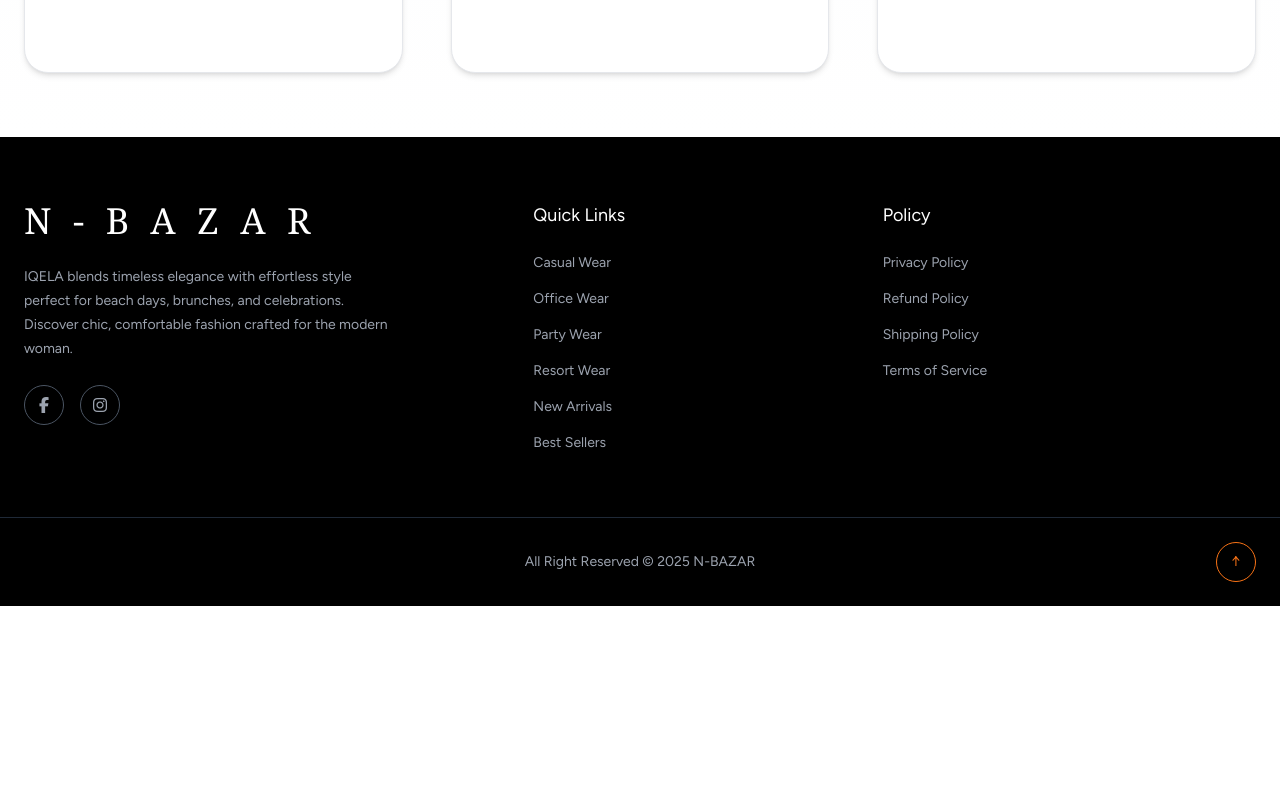
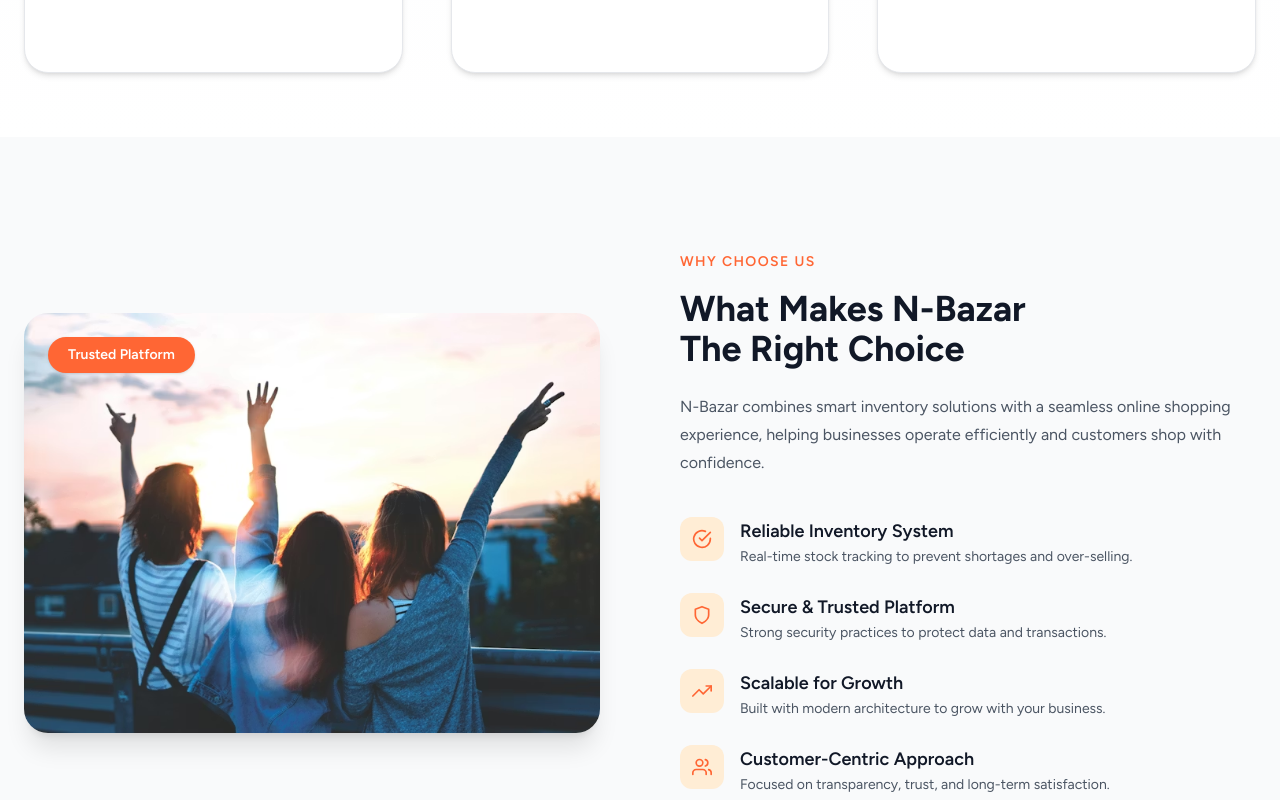
Before and after one commit to Saraswatikumar001/n-bazzar, a React (Vite) app: page /about in a window 1280 px wide. Shown: the part 3080-3880 px from the top of the page. Before the commit the page ends 3686 px from the top, so only its background shows below. Built offline with nearby package versions, Linux system fonts and the light colour scheme.

Commit message:
saraswati-15/12/25

```diff
--- a/src/App.jsx
+++ b/src/App.jsx
@@ -15,6 +15,7 @@
         <Routes>
           <Route path='/' element={<Home />} />
           <Route path='/about' element={<AboutUs />} />
+
         </Routes>
         <WhatsAppButton />
         <Footer />
--- a/src/components/layout/Navbar.jsx
+++ b/src/components/layout/Navbar.jsx
@@ -79,7 +79,7 @@
             <span>|</span>
 
             <li className="relative group cursor-pointer">
-              <Link to="/services">
+              <Link to="/outlets">
                 OUTLETS
                 <div className="absolute left-0 top-6 w-0 h-[3px] bg-red-600 transition-all duration-300 group-hover:w-full"></div>
               </Link>
--- a/src/pages/about/AboutUs.jsx
+++ b/src/pages/about/AboutUs.jsx
@@ -2,6 +2,7 @@
 import WhoWeAre from "./WhoWeAre";
 import MissionVision from "./MissionVision";
 import WhatWeOffer from "./WhatWeOffer";
+import WhyChooseUs from "./WhyChooseUs";
 
 const AboutUs = () => {
     return (
@@ -10,6 +11,7 @@
           <WhoWeAre />
           <MissionVision />
           <WhatWeOffer />
+          <WhyChooseUs />
         </div>
     );
 }
--- a/src/pages/about/WhyChooseUs.jsx
+++ b/src/pages/about/WhyChooseUs.jsx
@@ -1,78 +1,108 @@
 import { motion } from "framer-motion";
+import {
+  FiCheckCircle,
+  FiShield,
+  FiTrendingUp,
+  FiUsers,
+} from "react-icons/fi";
+
+import whyImg from "../../assets/vision5.avif"; // add a real image here
 
 const reasons = [
   {
     title: "Reliable Inventory System",
-    desc: "Accurate real-time stock management to avoid over-selling or stock shortages.",
+    desc: "Real-time stock tracking to prevent shortages and over-selling.",
+    icon: FiCheckCircle,
   },
   {
-    title: "User-Friendly Experience",
-    desc: "Simple navigation and smooth workflows for customers and vendors alike.",
+    title: "Secure & Trusted Platform",
+    desc: "Strong security practices to protect data and transactions.",
+    icon: FiShield,
   },
   {
-    title: "Secure & Scalable Platform",
-    desc: "Built with modern technologies ensuring data safety and future growth.",
-  },
-  {
-    title: "Fast Order Processing",
-    desc: "Optimized order handling and delivery tracking for better efficiency.",
-  },
-  {
-    title: "Responsive & Mobile Ready",
-    desc: "Works seamlessly across mobile, tablet, and desktop devices.",
+    title: "Scalable for Growth",
+    desc: "Built with modern architecture to grow with your business.",
+    icon: FiTrendingUp,
   },
   {
     title: "Customer-Centric Approach",
-    desc: "Focused on trust, transparency, and long-term customer satisfaction.",
+    desc: "Focused on transparency, trust, and long-term satisfaction.",
+    icon: FiUsers,
   },
 ];
 
 const WhyChooseUs = () => {
   return (
     <section className="bg-gray-50 dark:bg-gray-900 py-28 px-6">
-      <div className="max-w-7xl mx-auto">
+      <div className="max-w-7xl mx-auto grid grid-cols-1 lg:grid-cols-2 gap-20 items-center">
 
-        {/* HEADER */}
-        <div className="max-w-3xl mb-20">
+        {/* LEFT IMAGE */}
+        <motion.div
+          initial={{ opacity: 0, x: -40 }}
+          whileInView={{ opacity: 1, x: 0 }}
+          viewport={{ once: true }}
+          transition={{ duration: 0.6 }}
+          className="relative"
+        >
+          <img
+            src={whyImg}
+            alt="Why choose N-Bazar"
+            className="rounded-3xl shadow-xl object-cover w-full h-[420px]"
+          />
+
+          {/* Accent badge */}
+          <div className="absolute top-6 left-6 bg-[#FF6634] text-white
+                          px-5 py-2 rounded-full text-sm font-semibold shadow">
+            Trusted Platform
+          </div>
+        </motion.div>
+
+        {/* RIGHT CONTENT */}
+        <div>
           <span className="text-[#FF6634] font-semibold uppercase tracking-widest text-sm">
             Why Choose Us
           </span>
 
           <h2 className="text-3xl md:text-4xl font-bold text-gray-900 dark:text-white mt-4 mb-6">
-            What Makes N-Bazar Different
+            What Makes N-Bazar <br /> The Right Choice
           </h2>
 
-          <p className="text-gray-600 dark:text-gray-400 leading-7">
-            We combine smart inventory solutions with a seamless shopping
-            experience to deliver reliability, performance, and trust.
+          <p className="text-gray-600 dark:text-gray-400 leading-7 mb-10 max-w-xl">
+            N-Bazar combines smart inventory solutions with a seamless online
+            shopping experience, helping businesses operate efficiently
+            and customers shop with confidence.
           </p>
-        </div>
 
-        {/* REASONS GRID */}
-        <div className="grid grid-cols-1 md:grid-cols-2 lg:grid-cols-3 gap-10">
+          {/* FEATURES LIST */}
+          <div className="space-y-6">
             {reasons.map((item, index) => (
               <motion.div
                 key={index}
-              initial={{ opacity: 0, y: 30 }}
+                initial={{ opacity: 0, y: 20 }}
                 whileInView={{ opacity: 1, y: 0 }}
                 viewport={{ once: true }}
-              transition={{ duration: 0.6, delay: index * 0.1 }}
-              className="bg-white dark:bg-gray-950 p-8 rounded-3xl border border-gray-200
-                         dark:border-gray-800 shadow-sm hover:shadow-xl transition"
+                transition={{ duration: 0.5, delay: index * 0.1 }}
+                className="flex gap-4"
               >
-              {/* Accent line */}
-              <div className="w-10 h-1 bg-[#FF6634] mb-5 rounded-full"></div>
+                <div className="w-11 h-11 flex items-center justify-center
+                                rounded-xl bg-orange-100 dark:bg-orange-500/10
+                                text-[#FF6634]">
+                  <item.icon className="text-xl" />
+                </div>
 
-              <h3 className="text-xl font-bold text-gray-900 dark:text-white mb-3">
+                <div>
+                  <h4 className="text-lg font-semibold text-gray-900 dark:text-white">
                     {item.title}
-              </h3>
-
-              <p className="text-gray-600 dark:text-gray-400 leading-7 text-sm">
+                  </h4>
+                  <p className="text-gray-600 dark:text-gray-400 text-sm leading-6">
                     {item.desc}
                   </p>
+                </div>
               </motion.div>
             ))}
           </div>
+        </div>
+
       </div>
     </section>
   );
```
Also changed, not shown: src/pages/about/WhatWeOffer.jsx (line endings or trailing spaces). Lines whose indentation alone changed are shown as unchanged.
